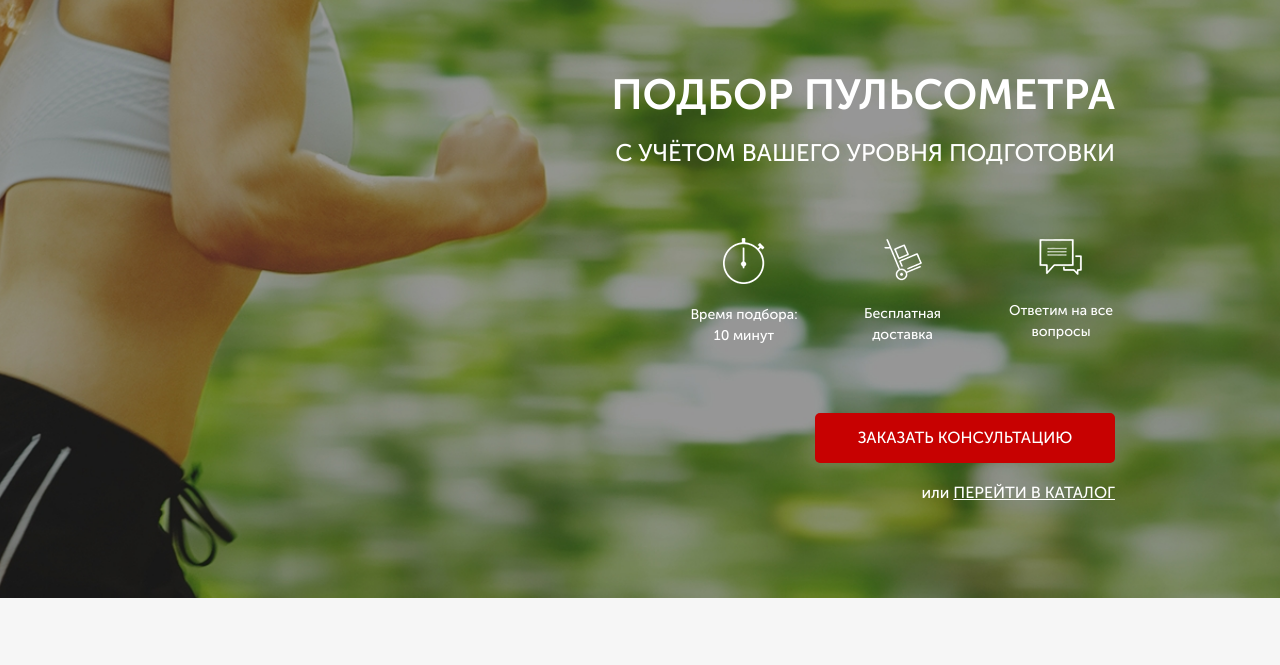
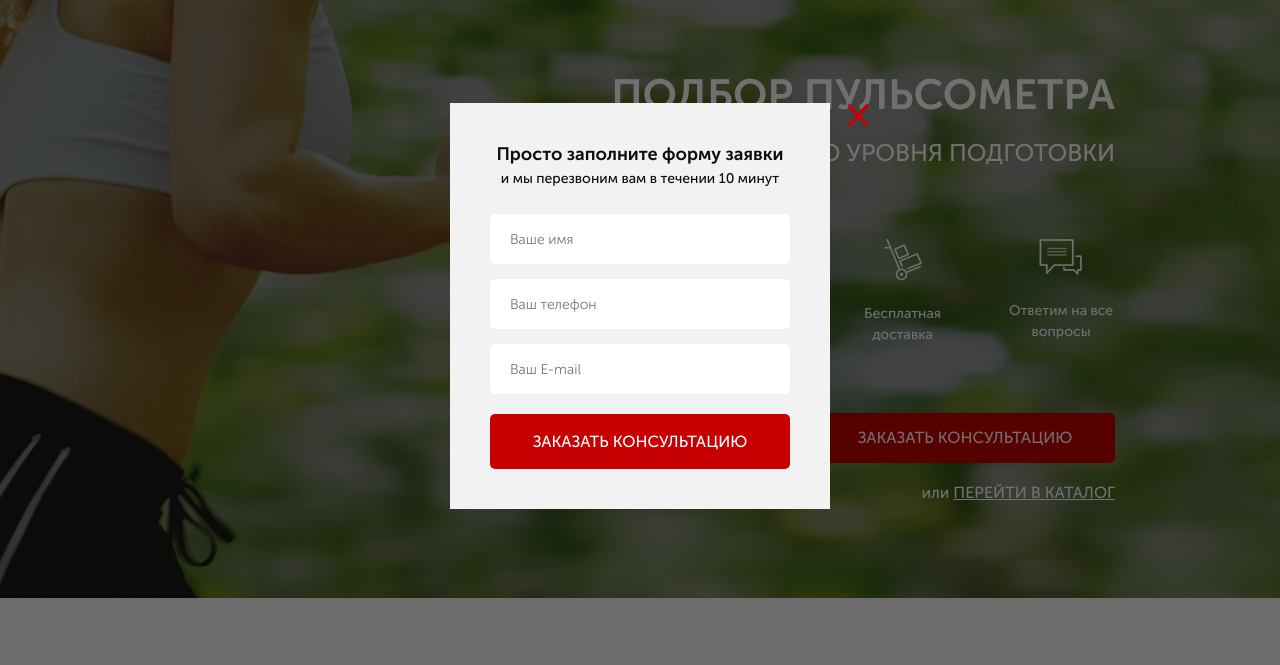
Before and after one commit to kastastin/Web-Udemy, a website: page pulse-udemy/src/index.html in a window 1280 px wide. Both pictures are taken after a click on the button "ЗАКАЗАТЬ ЗВОНОК". Shown: the part 94-759 px from the top of the page. Drawn offline with nearby package versions, Linux system fonts and the light colour scheme.

Commit message:
video-59 [modal windows]

```diff
--- a/pulse-udemy/src/index.html
+++ b/pulse-udemy/src/index.html
@@ -23,7 +23,7 @@
                 </div>
                 <div class="header__contacts">
                     <a href="tel:+74999228974" class="header__phone">+7 (499) 922-89-74</a>
-                    <button class="button">заказать звонок</button>
+                    <button class="button" data-modal="consultation">заказать звонок</button>
                 </div>
             </header>
 
@@ -49,7 +49,7 @@
                     </div>
                 </div>
 
-                <button class="button button_main">заказать кОНСУЛЬТАЦИЮ</button>
+                <button class="button button_main" data-modal="consultation">заказать консультацию</button>
                 <div class="promo__link">
                     или
                     <a href="#">ПЕРЕЙТИ В КАТАЛОГ</a>
@@ -493,6 +493,39 @@
         </div>
     </footer>
 
+    <div class="overlay">
+        <div class="modal" id="consultation">
+            <div class="modal__close">&times;</div>
+            <div class="modal__subtitle">Просто заполните форму заявки</div>
+            <div class="modal__descr">и мы перезвоним вам в течении 10 минут</div>
+            <form class="feed-form feed-form_mt25" action="#">
+                <input name="name" required placeholder="Ваше имя" type="text">
+                <input name="phone" required placeholder="Ваш телефон" type="number">
+                <input name="email" required placeholder="Ваш E-mail" type="email">
+                <button class="button button_submit">заказать консультацию</button>
+            </form>
+        </div>
+
+        <div class="modal" id="order">
+            <div class="modal__close">&times;</div>
+            <div class="modal__subtitle">Ваш заказ:</div>
+            <div class="modal__descr">Пульсометр Polar FT1</div>
+            <form class="feed-form feed-form_mt25" action="#">
+                <input name="name" required placeholder="Ваше имя" type="text">
+                <input name="phone" required placeholder="Ваш телефон" type="number">
+                <input name="email" required placeholder="Ваш E-mail" type="email">
+                <button class="button button_submit">купить</button>
+            </form>
+        </div>
+
+        <div class="modal modal_mini" id="thanks">
+            <div class="modal__close">&times;</div>
+            <div class="modal__subtitle">Спасибо за вашу заявку!</div>
+            <div class="modal__descr">Наш менеджер свяжется с вами
+                в ближайшее время!</div>
+        </div>
+    </div>
+
     <script type="text/javascript" src="https://cdnjs.cloudflare.com/ajax/libs/jquery/1.11.0/jquery.min.js"></script>
     <script type="text/javascript" src="https://cdnjs.cloudflare.com/ajax/libs/jquery-migrate/1.2.1/jquery-migrate.min.js"></script>
     <script src="js/slick.min.js"></script>
--- a/pulse-udemy/src/js/script.js
+++ b/pulse-udemy/src/js/script.js
@@ -33,4 +33,21 @@ $(document).ready(function(){
 
     toggleSlide('.catalog-item__link');
     toggleSlide('.catalog-item__back');
+
+    // Modal windows
+
+    $('[data-modal=consultation]').on('click', function() {
+        $('.overlay, #consultation').fadeIn('slow');
+    });
+
+    $('.modal__close').on('click', function() {
+        $('.overlay, #consultation, #thanks, #order').fadeOut('slow');
+    });
+
+    $('.button_mini').each(function(i) {
+        $(this).on('click', function() {
+            $('#order .modal__descr').text($('.catalog-item__subtitle').eq(i).text());
+            $('.overlay, #order').fadeIn('slow');
+        });
+    });
 });
--- a/pulse-udemy/src/sass/blocks/_forms.scss
+++ b/pulse-udemy/src/sass/blocks/_forms.scss
@@ -25,4 +25,7 @@
     input[type=number] {
         -moz-appearance: textfield;
     }
+    &_mt25 {
+        margin-top: 25px;
+    }
 }
--- /dev/null
+++ b/pulse-udemy/src/sass/blocks/_modal.scss
@@ -0,0 +1,46 @@
+.overlay {
+    position: fixed;
+    top: 0;
+    display: none;
+    width: 100%;
+    height: 100%;
+    background-color: rgba(0,0,0, .56);
+}
+.modal {
+    position: absolute;
+    top: 50%;
+    left: 50%;
+    transform: translate(-50%, -50%);
+    width: 380px;
+    min-height: 400px;
+    padding: 38px 40px 40px 40px;
+    background-color: #f2f2f2;
+    &__close {
+        position: absolute;
+        top: 0;
+        right: -40px;
+        font-size: 41px;
+        line-height: 21px;
+        color: $main-color;
+        cursor: pointer;
+    }
+    &__subtitle {
+        color: #0d0d0d;
+        text-align: center;
+        font-size: 18px;
+        font-weight: 700;
+    }
+    &__descr {
+        color: #0d0d0d;
+        text-align: center;
+        font-size: 14px;
+        font-weight: 500;
+    }
+    &_mini {
+        min-height: 140px;
+    }
+}
+
+#consultation, #order, #thanks {
+    display: none;
+}
--- a/pulse-udemy/src/sass/style.scss
+++ b/pulse-udemy/src/sass/style.scss
@@ -20,3 +20,4 @@
 @import 'blocks/catalog';
 @import 'blocks/feed';
 @import 'blocks/footer';
+@import 'blocks/modal';
```
Also changed, not shown: pulse-udemy/src/css/style.min.css.
